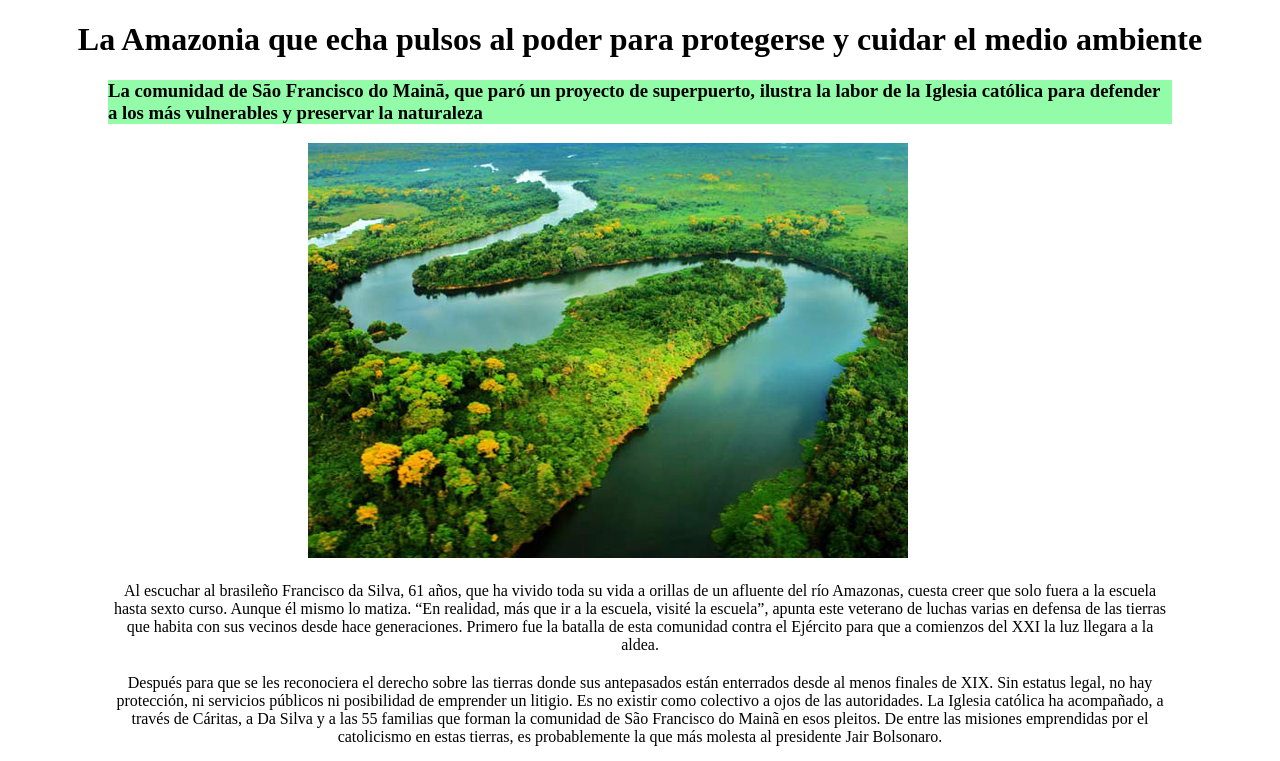
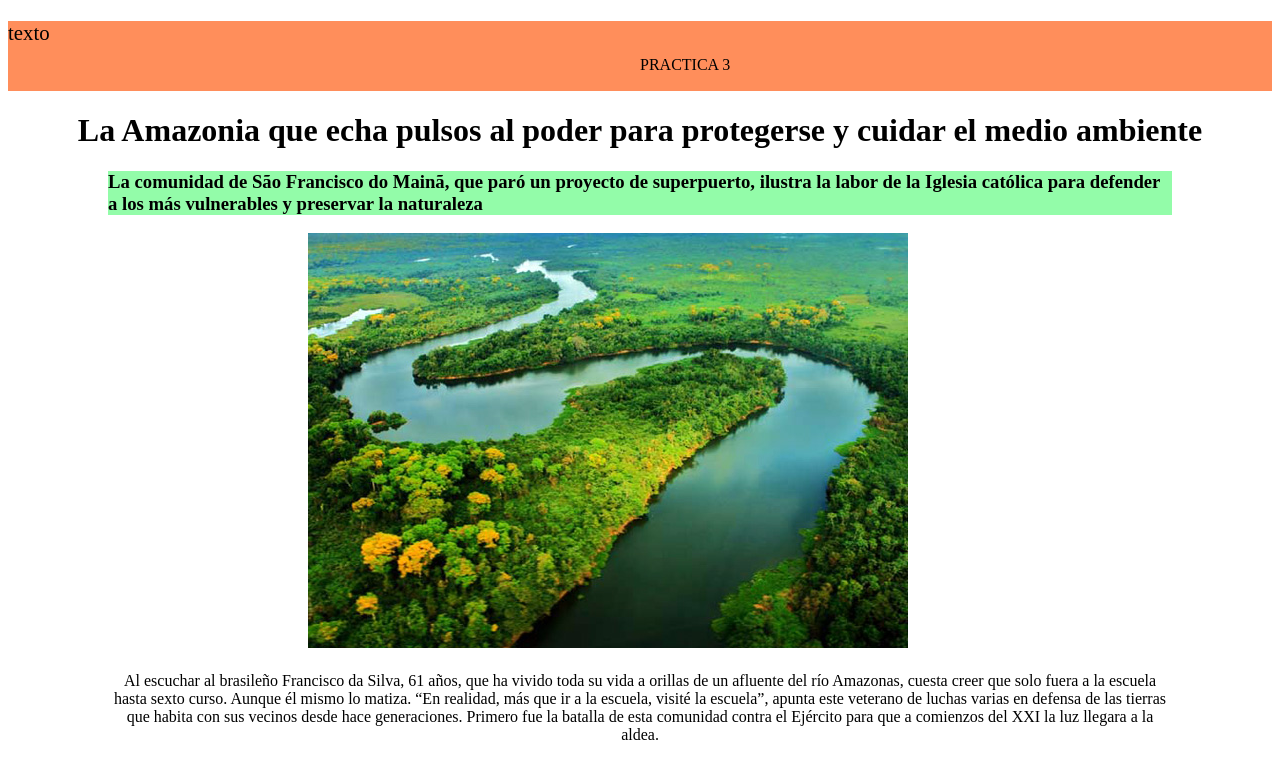
Before and after one commit to alexandra2407/alexandra2407.github.io, a plain HTML site: page amazonas/index.html in a window 1280 px wide. Shown: the top 761 px of the page. Drawn offline with Linux system fonts and the light colour scheme.

Commit message:
Add files via upload

```diff
--- a/amazonas/estilos.css
+++ b/amazonas/estilos.css
@@ -126,3 +126,24 @@
 	margin-right: 100px;
 	text-align: center;
 }
+#prueba {
+	background:#FB945F;
+	height: 200%
+}
+#prueba {
+	height: 70px;
+}
+#enunciado {
+	background-color: #FF8E5B;
+	height: 70px;
+	position:relative;
+}
+#enunciado div {
+	position: absolute;
+	top:50%;
+	left:50%;
+
+}
+#enunciado p {
+	font-size: 1.3em;
+}
--- a/amazonas/index.html
+++ b/amazonas/index.html
@@ -7,6 +7,12 @@
 </head>
 
 <body>
+
+<header id="enunciado">
+	<div>PRACTICA 3</div>
+	<p>texto</p>
+
+	</header>
 <h1 id="titulo">La Amazonia que echa pulsos al poder para protegerse y cuidar el medio ambiente</h1>
 <h3 id="titulo2">La comunidad de São Francisco do Mainã, que paró un proyecto de superpuerto, ilustra la labor de la Iglesia católica para defender a los más vulnerables y preservar la naturaleza</h3>
 <img id="imagen1" src="IMAGENES/amazonas rio.jpg" width="600" height="415" alt=""/>
@@ -37,5 +43,6 @@
 <div id="parrafo12">Da Silva responde a las críticas de quienes contraponen preservación y progreso: “No es que estemos contra el desarrollo de nuestro Estado, de nuestro país. Estamos contra la degradación de la naturaleza”. Añade que no se trata de que no sean capaces de aprender un oficio en una industria, pero ni siquiera eso les garantizaría una vida mejor. “Si el dinero se quedase aquí… pero no. Se queda en manos de chinos, canadienses, japoneses…”, apunta un vecino.</div>
 <div id="parrafo13">En pleno forcejeo por el polo naval, las autoridades que apadrinan el proyecto visitaron la aldea a venderles sus bondades. “¡Qué labia! ¡Ave María!", recuerda un vecino todavía aliviado porque aquella delegación los pillara preparados. Otro tercia: “No vinieron a consultarnos, vinieron a comunicar”.</div>
 <div id="parrafo14">El fallo judicial que paró el superpuerto precisa que cualquier proyecto futuro debe ser consultado con las poblaciones afectadas. ¿Saben si su opinión será vinculante? “Ah, de eso no tenemos certeza”, admite Da Silva, que visitó la escuela hasta los 12 años.</div>
+<footer id="prueba">el amazonas</footer>
 </body>
 </html>
```
Also changed, not shown: amazonas/IMAGENES/portada.jpg (added).
